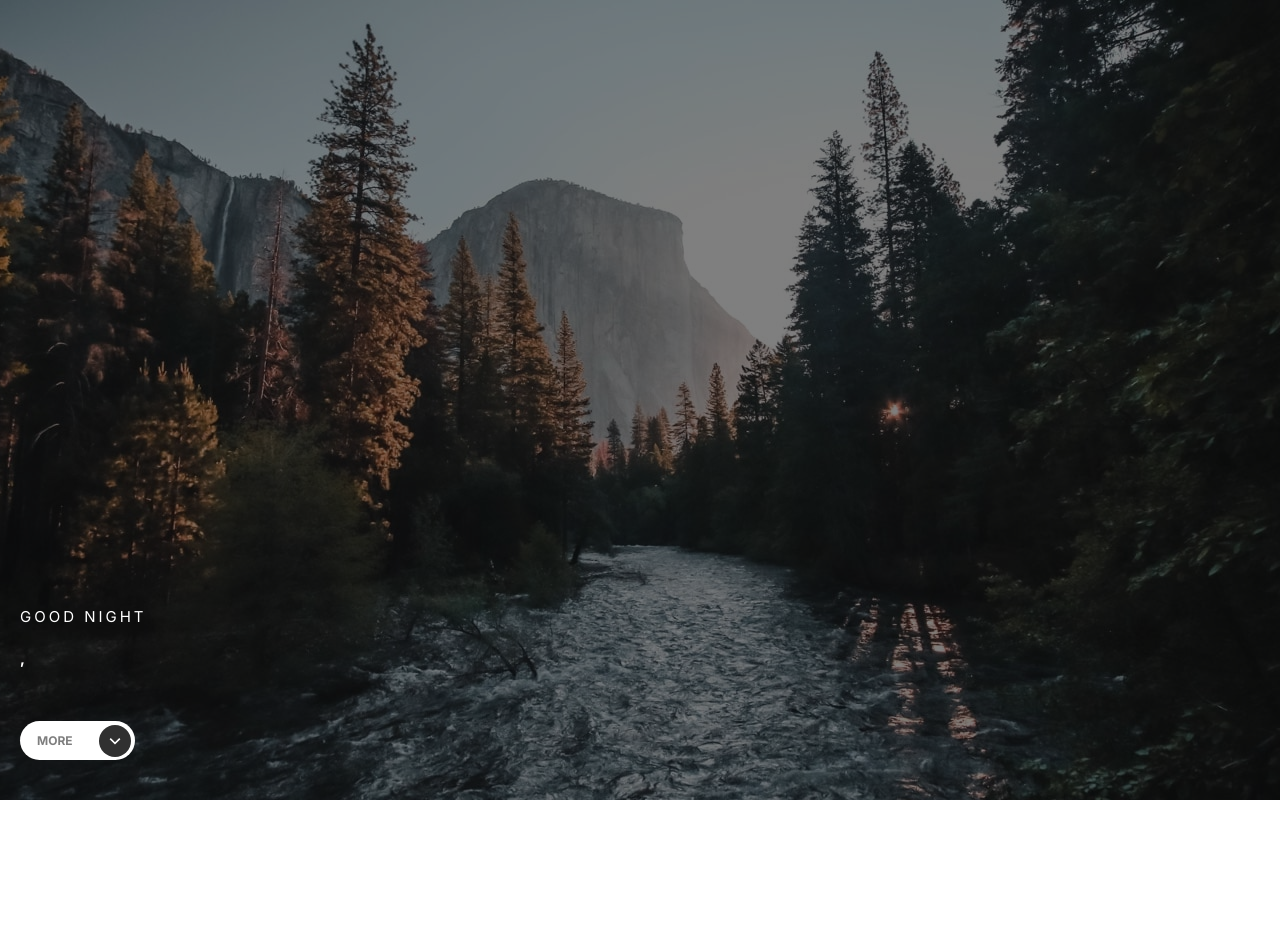
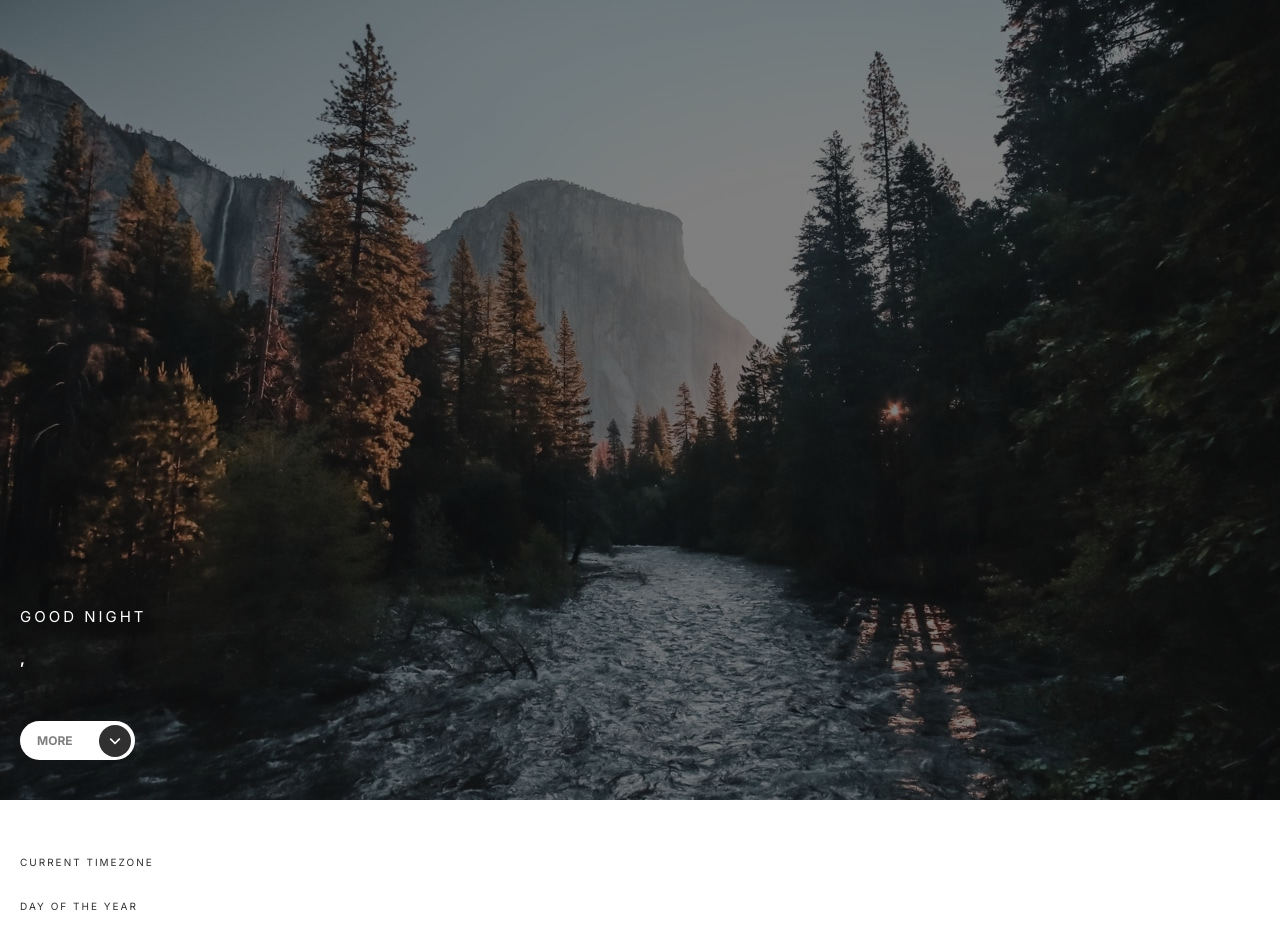
Before and after one commit to Georgeb779/clock-app, a React (Vite) app: page / in a window 1280 px wide. Shown: the top 944 px of the page. Before the commit the page ends 800 px from the top, so only its background shows below. Built offline with nearby package versions, Linux system fonts and the light colour scheme; no server answers.

Commit message:
Add ShowMore State and integrate CountryInfo Component

```diff
--- a/src/App.tsx
+++ b/src/App.tsx
@@ -6,8 +6,9 @@ import "../src/styles/global.style.scss";
 import { convertTo24HourFormat } from "./utils/convertTo24HourFormat";
 
 function App() {
-  // Get user Ip on load
   const [state, dispatch] = useReducer(infoReducer, INITIAL_STATE);
+  const [showMoreIsOpen, setShowMoreIsOpen] = useState(false);
+
   const [ip, setIp] = useState<string>("");
   const services = new ApisServices();
 
@@ -32,27 +33,27 @@ function App() {
   }, [ip]);
 
   return (
-    <div className='App'>
+    <>
       {state.locationInfo.loading ? (
         <>Loading...</>
       ) : (
-        <>
+        <div className={`app-container ${showMoreIsOpen ? "show-more" : ""}`}>
           <Clock
             time={convertTo24HourFormat(state.time.data?.datetime)}
             country={state.locationInfo.data?.country}
             countryCode={state.locationInfo.data?.countryCode}
-            quote={{
-              author: state.quote.data.author,
-              quote: state.quote.data.en
-            }}
+            showMoreIsOpen={showMoreIsOpen}
+            setShowMoreIsOpen={setShowMoreIsOpen}
           />
-        </>
+          <CountryInfo
+            timeZone={state.locationInfo.data.timezone}
+            dayOfTheYear={state.time.data.day_of_year}
+            dayOfTheWeek={state.time.data.day_of_week}
+            weekNumber={state.time.data.week_number}
+          />
+        </div>
       )}
-
-      {/* {state.quote} */}
-
-      {/* <CountryInfo /> */}
-    </div>
+    </>
   );
 }
 
--- a/src/components/index.ts
+++ b/src/components/index.ts
@@ -1,2 +1,4 @@
 export * from "./Clock";
 export * from "./CountryInfo";
+export * from "./Button";
+export * from "./Quote";
--- /dev/null
+++ b/src/interfaces/button-props_interfaces.ts
@@ -0,0 +1,6 @@
+export type ButtonProps = {
+  text?: string;
+  type?: string;
+  action: () => void;
+  icon?: string;
+};
```
